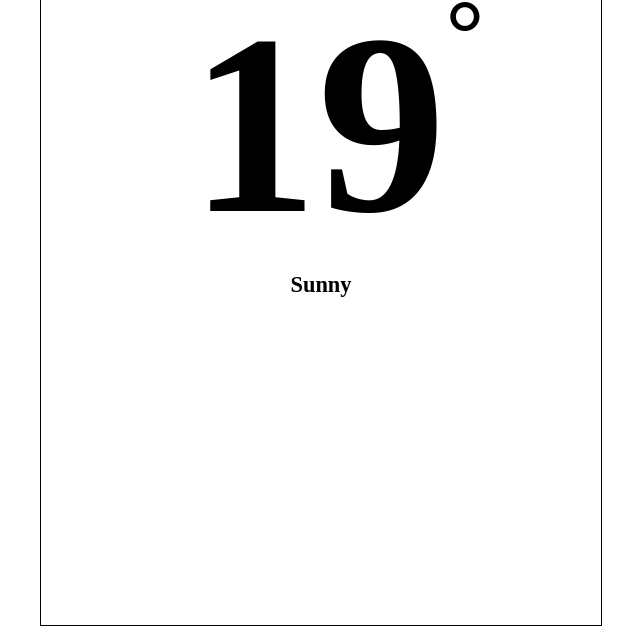
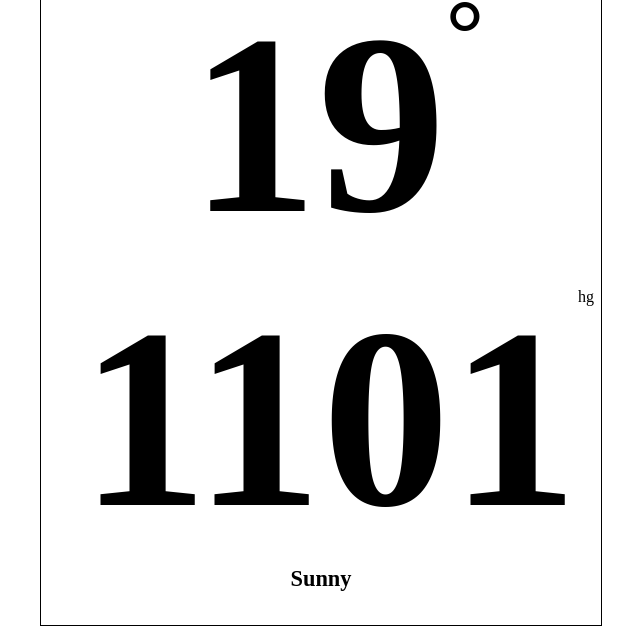
Before and after one commit to Mehruj/mehruj.github.io, a plain HTML site: page weather.html in a window 1280 px wide. Shown: the part 234-864 px from the top of the page, without its empty margins (319-959 px from the left). Drawn offline with nearby package versions, Linux system fonts and the light colour scheme.

Commit message:
Update weather.html
updated weather.html

```diff
--- a/weather.html
+++ b/weather.html
@@ -11,6 +11,10 @@
   <h1 id="temp">19</h1>
   <span>&#176;</span>
 </div>
+ 	<div class="degrees">
+			<h1 id="pressure">1101</h1>
+			<p id="press">hg</p>
+		</div>
   <h3 id="desc">Sunny</h3>
 </div>
 </div>
```
